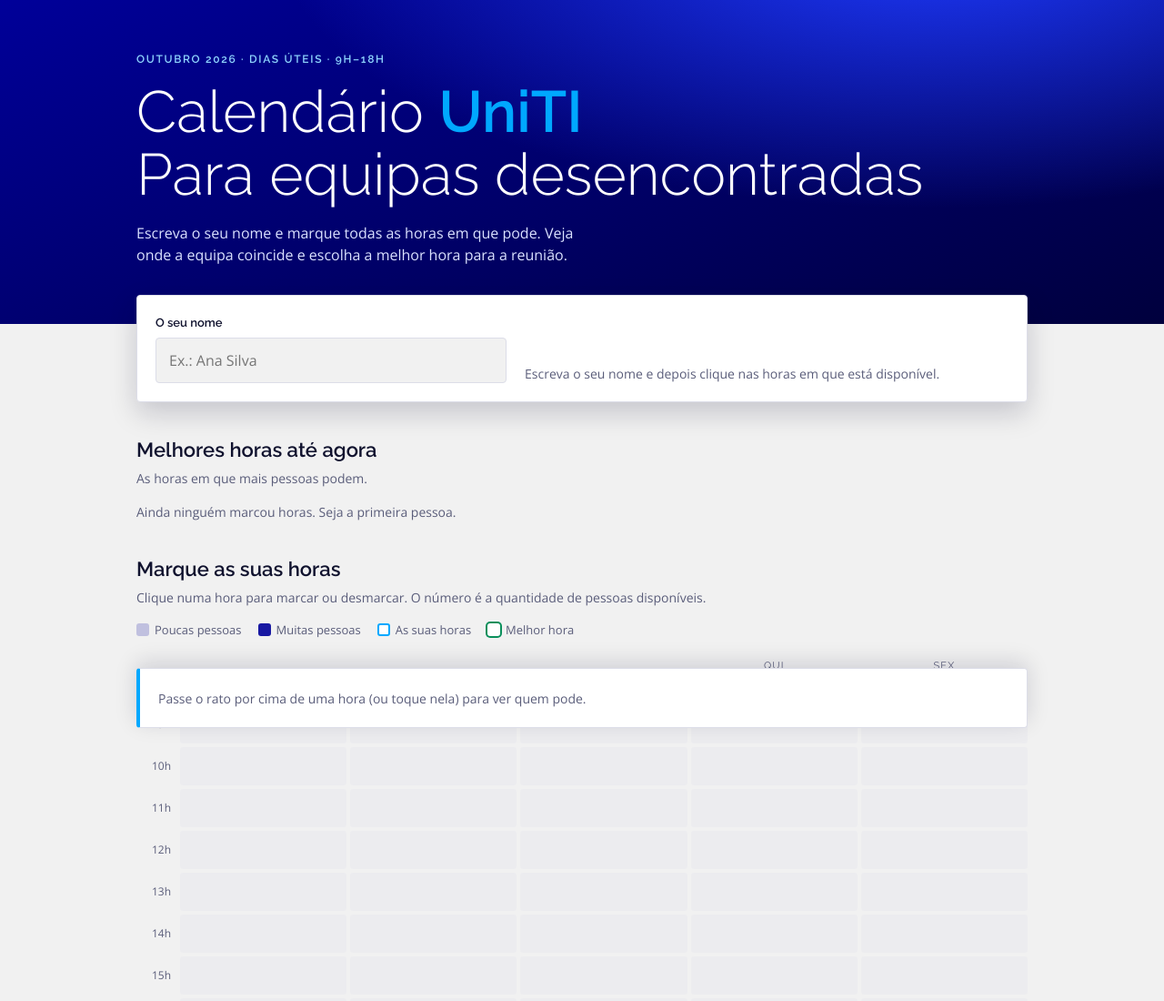
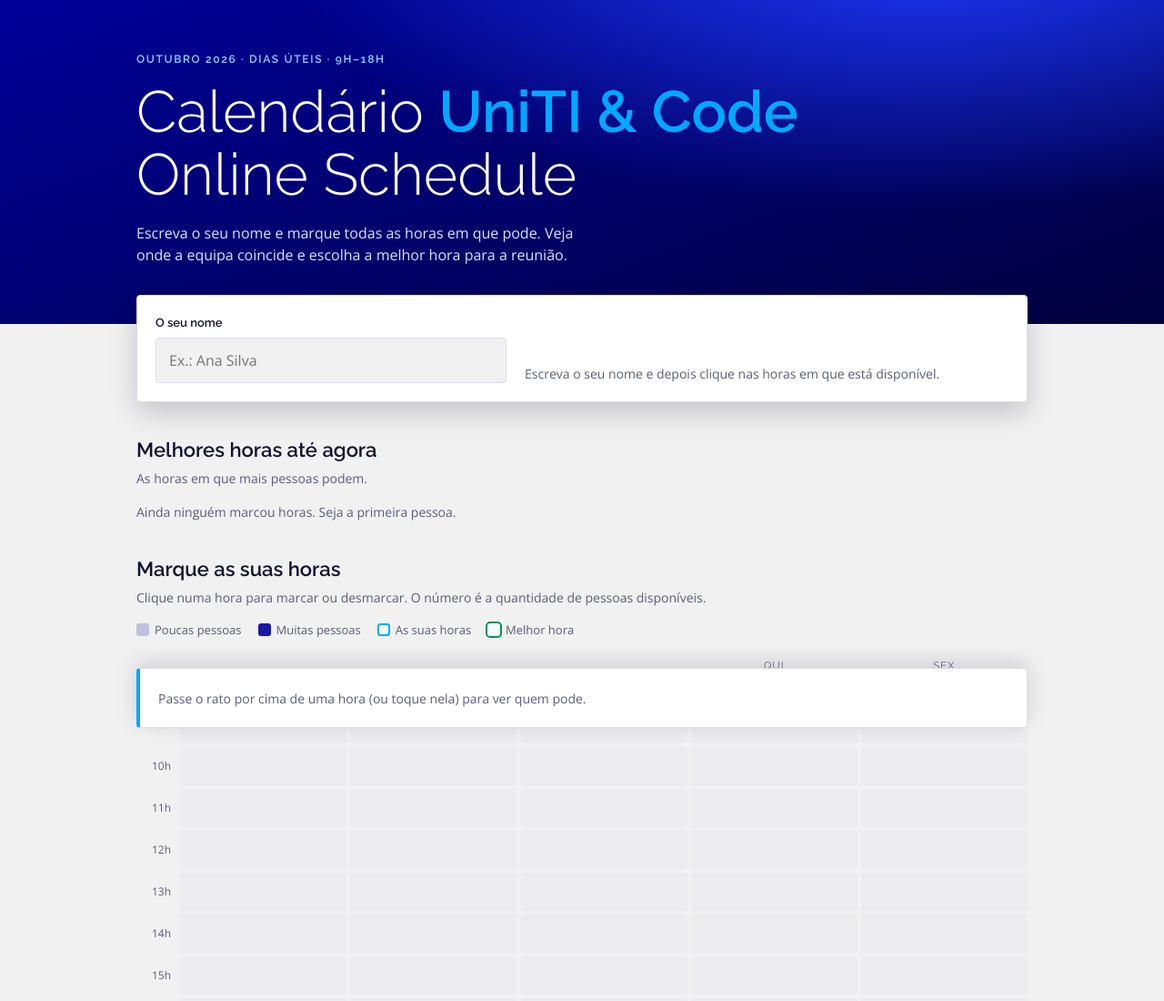
Before and after one commit to anatolionobre-code/calendario-uniti, a plain HTML site: page index.html in a window 1280 px wide. Shown: the top 1100 px of the page at 91% size. Drawn offline with nearby package versions, Linux system fonts and the light colour scheme; no server answers.

Commit message:
Update index.html

```diff
--- a/index.html
+++ b/index.html
@@ -105,7 +105,7 @@
 <header class="hero">
   <div class="wrap">
     <p class="eyebrow">Outubro 2026 · Dias úteis · 9h–18h</p>
-    <h1>Calendário <b>UniTI</b><br>Para equipas desencontradas</h1>
+    <h1>Calendário <b>UniTI & Code </b><br>Online Schedule</h1>
     <p class="lead">Escreva o seu nome e marque todas as horas em que pode. Veja onde a equipa coincide e escolha a melhor hora para a reunião.</p>
   </div>
 </header>
```
